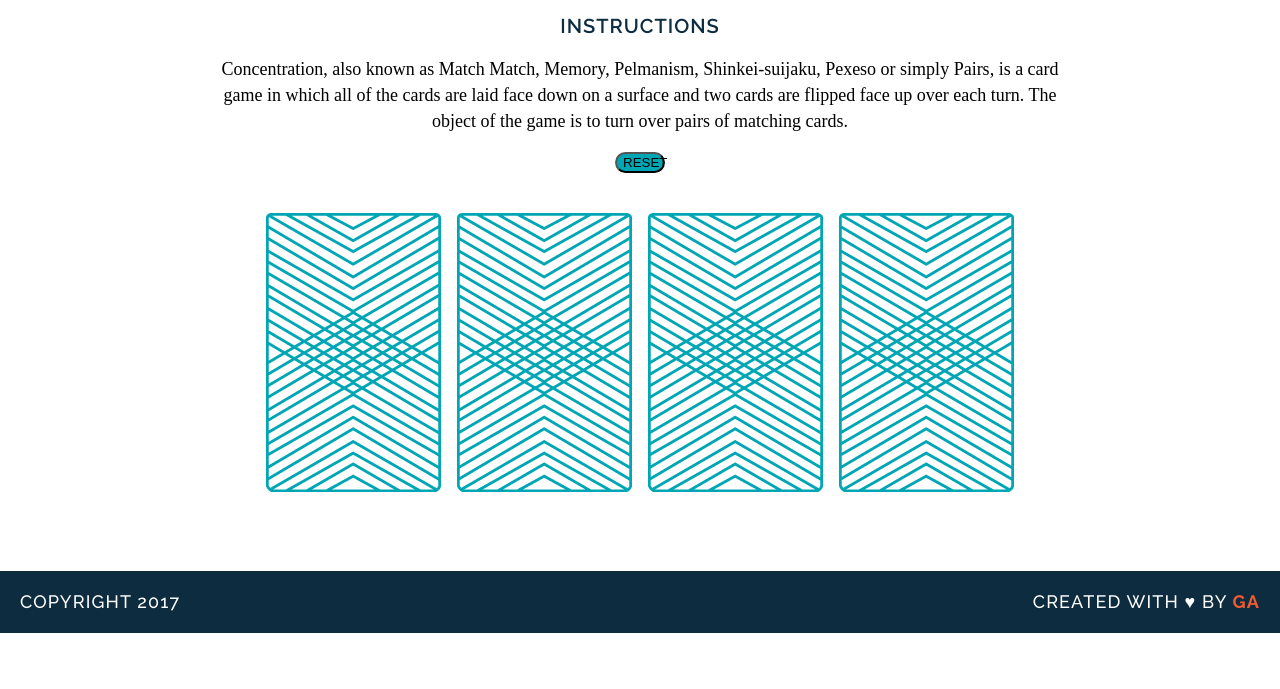
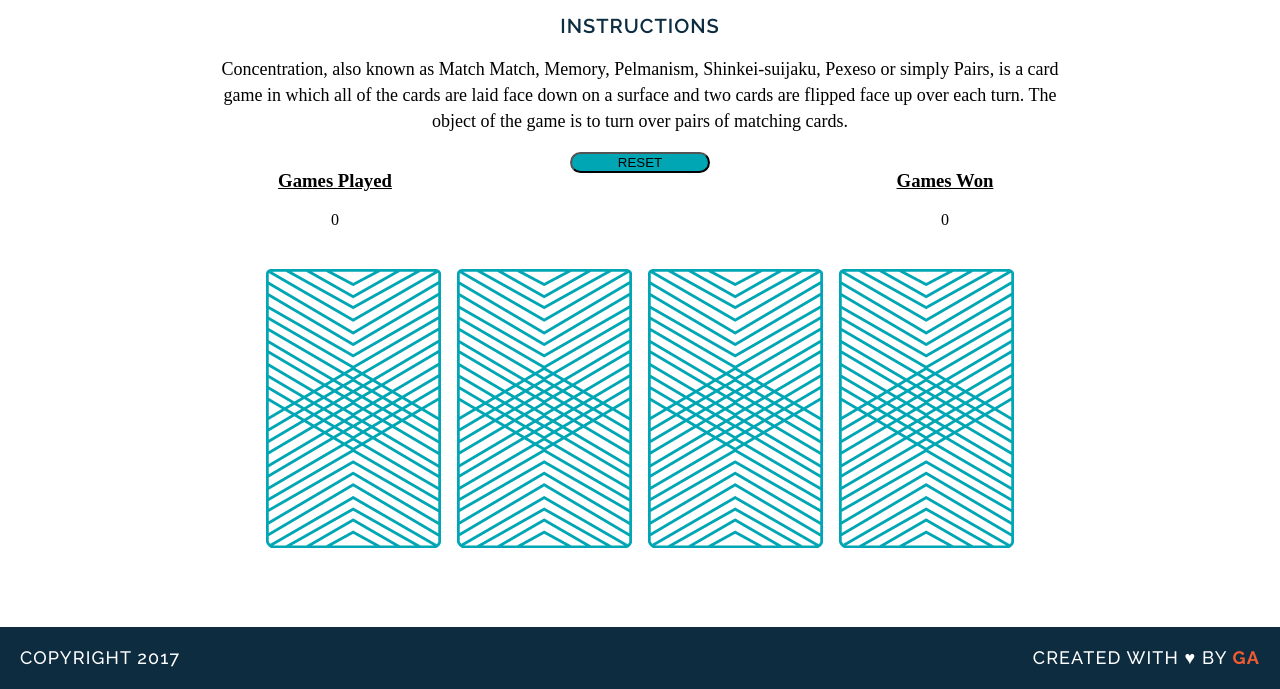
Before and after one commit to p3t3rfp/wdi-fundamentals-memorygame, a plain HTML site: page memory_game/index.html in a window 1280 px wide. Shown: the part 212-901 px from the top of the page. Before the commit the page ends 845 px from the top, so only its background shows below. Drawn offline with Linux system fonts and the light colour scheme; a web font is replaced by a local one.

Commit message:
added counters

```diff
--- a/memory_game/css/style.css
+++ b/memory_game/css/style.css
@@ -15,8 +15,28 @@ nav {
   padding: 20px 0;
 }
 
+.counter {
+width: 850px;
+}
+
+.playCounterContainer {
+  width: 240px;
+  float: left;
+}
+
+.winCounterContainer {
+  width: 240px;
+  float: right;
+}
+
+h3 {
+  text-decoration: underline;
+}
+
+
 button {
-  width: 50px;
+  display: inline;
+  width: 140px;
   background-color: #00a6b3;
   border-radius: 50px;
 }
--- a/memory_game/index.html
+++ b/memory_game/index.html
@@ -20,7 +20,21 @@
     <h2>Instructions</h2>
     <p>Concentration, also known as Match Match, Memory, Pelmanism, Shinkei-suijaku, Pexeso or simply Pairs, is a card game in which all of the cards are laid face down on a surface and two cards are flipped face up over each turn. The object of the game is to turn over pairs of matching cards.</p>
 
-    <button id="reset">RESET</button>
+    <div class="counter clearfix">
+
+      <div class="playCounterContainer">
+        <h3>Games Played</h3>
+        <div id='gamesPlayed'>0</div>
+      </div>
+
+      <button id="reset">RESET</button>
+
+      <div class="winCounterContainer">
+        <h3>Games Won</h3>
+        <div id='gamesWon'>0</div>
+      </div>
+
+    </div>
 
     <div id="game-board" class="board clearfix">
 
--- a/memory_game/js/main.js
+++ b/memory_game/js/main.js
@@ -46,10 +46,19 @@ var clearBoard = function() {
   createBoard();
 };
 
+var winCounter = 0;
+var gameCounter = 0;
+
 var checkForMatch = function () {
  if (cardsInPlay[0].rank === cardsInPlay[1].rank) {
+   winCounter ++;
+   gameCounter ++;
+   document.getElementById('gamesWon').innerHTML = winCounter;
+   document.getElementById('gamesPlayed').innerHTML = gameCounter;
   alert('You have a match!');
 } else {
+  gameCounter ++;
+  document.getElementById('gamesPlayed').innerHTML = gameCounter;
   alert('Sorry, try again.');
 }
 };
@@ -72,4 +81,3 @@ var flipCard = function () {
 
 
 resetBoard();
-//createBoard();
```
